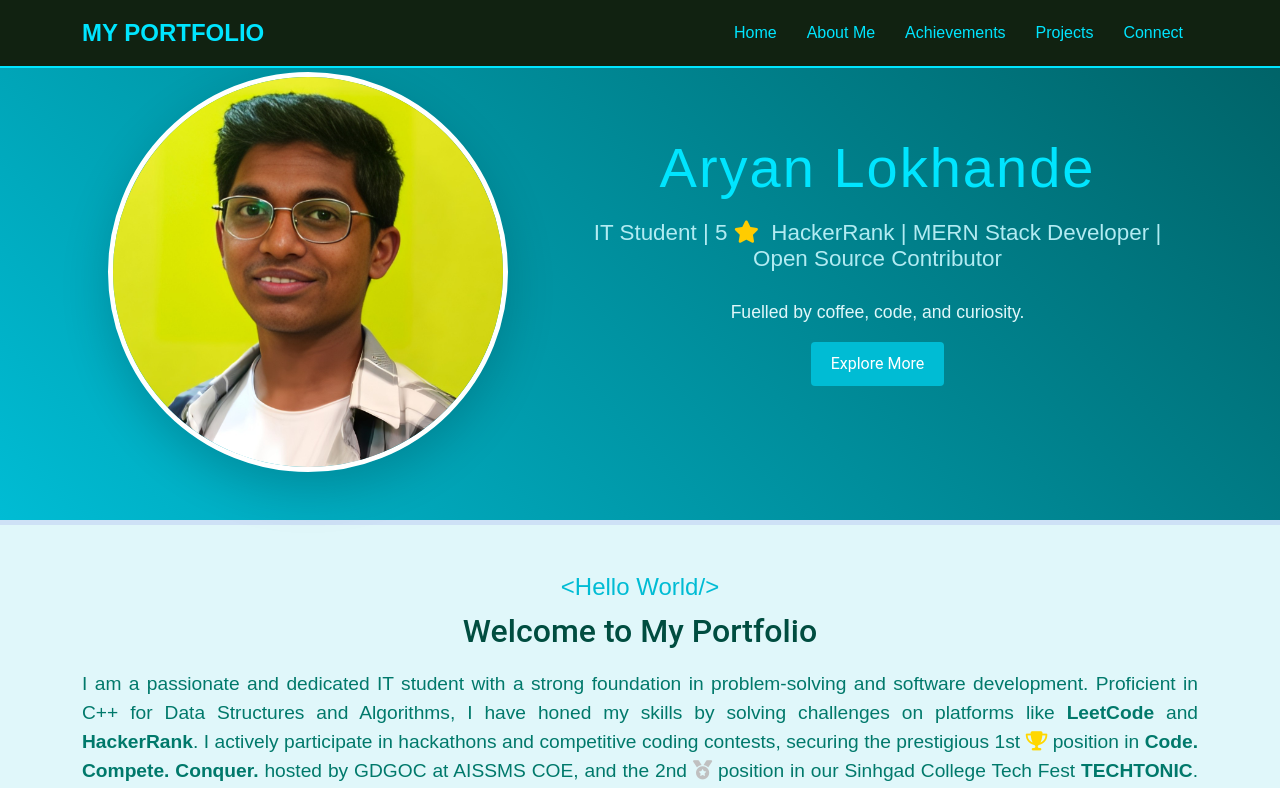
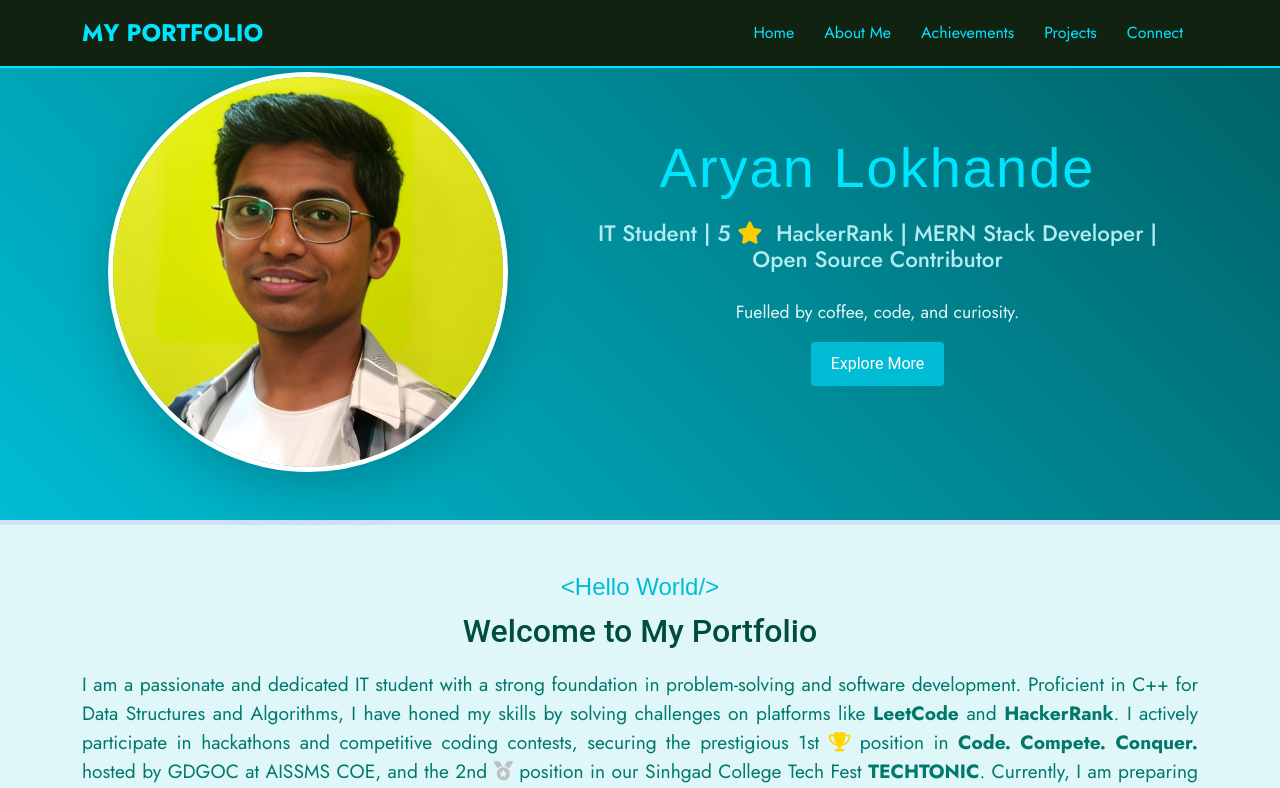
Before and after one commit to Aryan-Lokhande/Portfolio, a React (Vite) app: page / in a window 1280 px wide. Shown: the top 788 px of the page. Built offline with nearby package versions, Linux system fonts and the light colour scheme.

Commit message:
Add Jost Outfit fonts and set default font family
Imported Jost and Outfit fonts from Google Fonts and applied Jost as the default font family for all elements. This enhances typography consistency across the application.

```diff
--- a/src/index.css
+++ b/src/index.css
@@ -1,3 +1,11 @@
+@import url('https://fonts.googleapis.com/css2?family=Jost:ital,wght@0,100..900;1,100..900&family=Outfit:wght@100..900&display=swap');
+
+* {
+  font-family: "Jost", sans-serif;
+  font-optical-sizing: auto;
+  font-style: normal;
+}
+
 /* pop-up div */
 .pop-up {
   background-color: #fff;   border: 1px solid #ccc;
```
